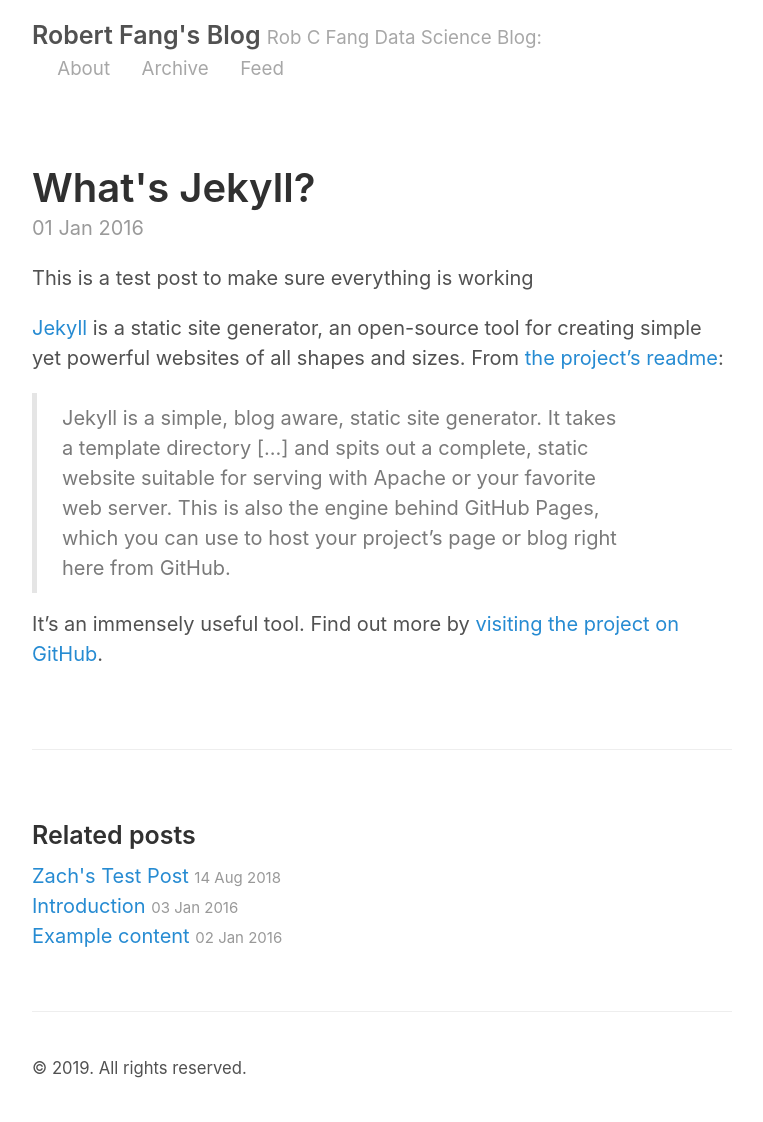
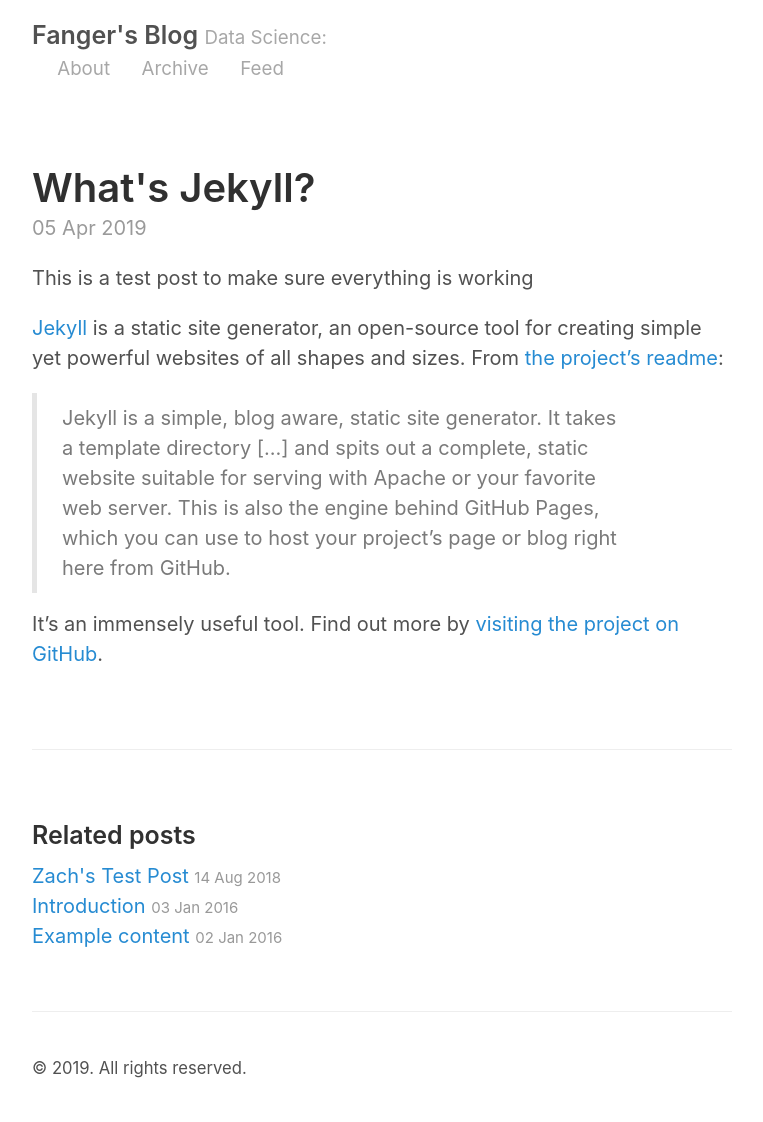
Before and after one commit to robcfang/robcfang.github.io, a Jekyll site: the page built from _posts/2019-04-05-whats-jekyll.md, in a window 1280 px wide. Shown: the whole page, without its empty margins (258-1021 px from the left). Built offline with Jekyll 4.4.1, drawn with Linux system fonts in a browser that asks for light colours.

Commit message:
Updated config and post date

```diff
--- a/_config.yml
+++ b/_config.yml
@@ -2,8 +2,8 @@
 permalink:           pretty
 
 # Setup
-title:               Robert Fang's Blog
-tagline:             Rob C Fang Data Science Blog
+title:               Fanger's Blog
+tagline:             Data Science
 url:                 http://robcfang.github.io
 paginate:            2
 baseurl:             ""
```
Also changed, not shown: _posts/2019-04-05-whats-jekyll.md (renamed from _posts/2016-01-01-whats-jekyll.md), 1 other file.
